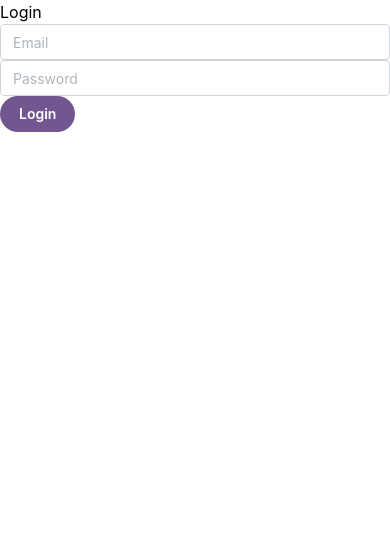
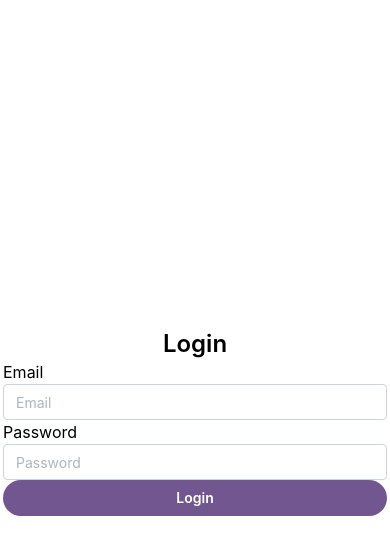
Before and after one commit to atulforworkk/accelerate-india, a React (Vite) app: page /login in a window 390 px wide. Shown: the top 554 px of the page. Built offline with nearby package versions, Linux system fonts and the light colour scheme.

Commit message:
responsiveness added and fixes

```diff
--- a/src/composites/loginForm/LoginForm.tsx
+++ b/src/composites/loginForm/LoginForm.tsx
@@ -34,18 +34,20 @@ const LoginForm = (props: Props) => {
   const {values}= formik;
   console.log("🚀 ~ LoginForm ~ values:", values)
   return (
-    <div className="phone:flex phone:flex-col phone:justify-center phone:h-screen laptop:flex laptop:items-center laptop:justify-center laptop:h-screen">
-      <h1 className="phone:text-2xl phone:font-semibold phone:text-center laptop:font-semibold">
+<div className="h-screen flex flex-col justify-center items-center">
+      <h1 className="text-2xl font-semibold text-center ">
         Login
       </h1>
       <form
         onSubmit={formik.handleSubmit}
-        className="phone:flex phone:flex-col laptop:w-3/12  laptop:flex laptop:justify-center  "
+        className=""
       >
-        <Input
+        <div className="">
+          <label htmlFor="">Email</label>
+          <Input
           placeholder="Email"
-          className="phone:mx-4 phone:my-2"
           name="username"
+          className="w-96"
           type="email"
           value={formik.values.username}
           onChange={formik.handleChange}
@@ -53,14 +55,16 @@ const LoginForm = (props: Props) => {
           error={formik.touched.username && formik.errors.username}
         />
         {formik.touched.username && formik.errors.username ? (
-          <div className="text-red-500 text-sm phone:mx-4">
+          <div className="text-red-500 text-sm mx-4">
             {formik.errors.username}
           </div>
         ) : null}
+        </div>
 
+        <div className="">
+          <label htmlFor="password">Password</label>
         <Input
           placeholder="Password"
-          className="phone:mx-4 phone:my-2"
           name="password"
           type="password"
           value={formik.values.password}
@@ -69,14 +73,15 @@ const LoginForm = (props: Props) => {
           error={formik.touched.password && formik.errors.password}
         />
         {formik.touched.password && formik.errors.password ? (
-          <div className="text-red-500 text-sm phone:mx-4">
+          <div className="text-red-500 text-sm mx-4">
             {formik.errors.password}
           </div>
         ) : null}
+        </div>
 
         <Button
           type="submit"
-          className="phone:m-4 bg-main-color rounded-full hover:bg-custom-Purple"
+          className="w-96 bg-main-color rounded-full hover:bg-custom-Purple"
 
         >
           Login
```
